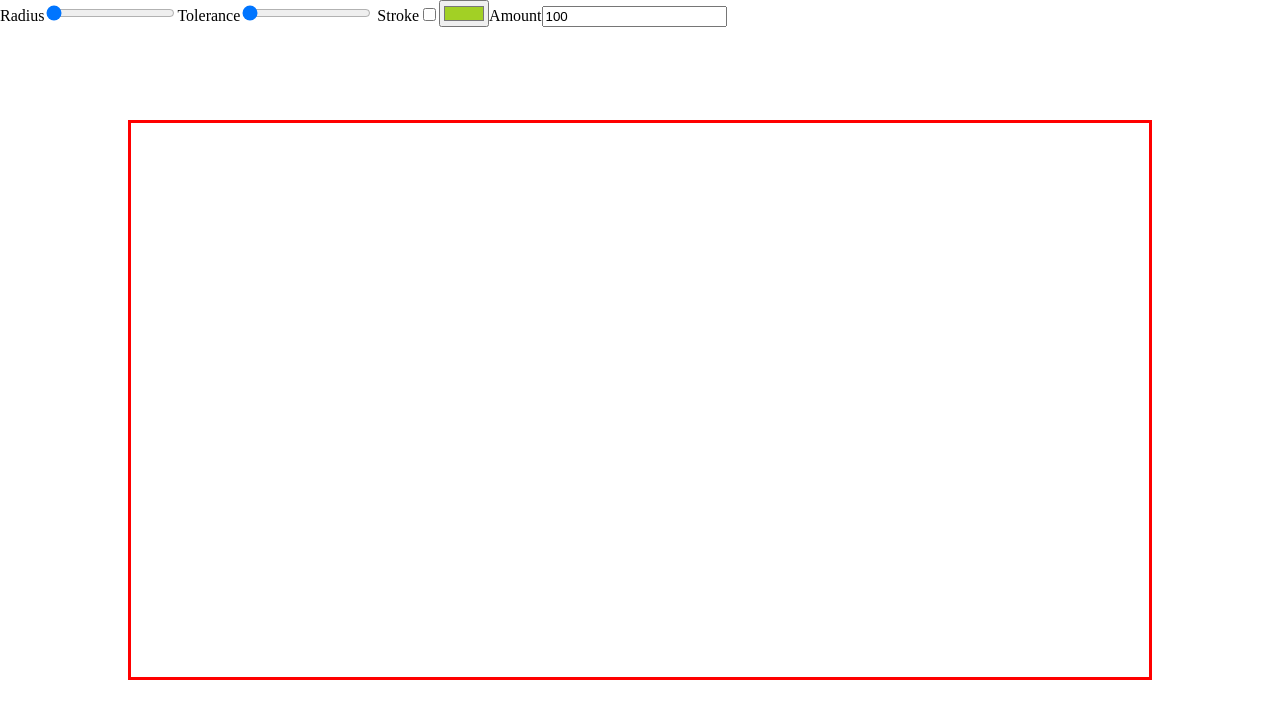
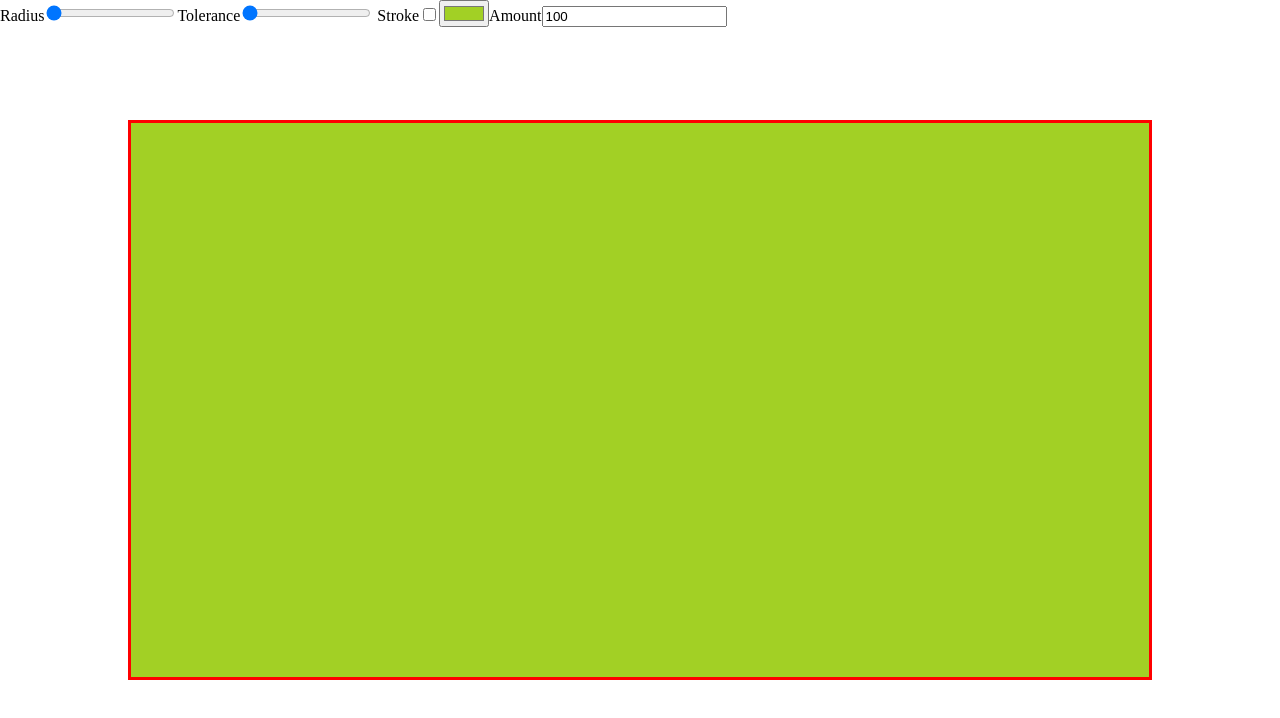
Before and after one commit to SiemDW/Art-Platform, a React (Vite) app: page / in a window 1280 px wide. Shown: the top 718 px of the page. Built offline with nearby package versions, Linux system fonts and the light colour scheme.

Commit message:
addded fitting background color to the artboard

```diff
--- a/src/App.css
+++ b/src/App.css
@@ -1,4 +1,4 @@
-.svg-container{
+.svg-container, .background-rectangle{
   border: red  3px solid;
   display: block;
   margin: 0 auto;
--- a/src/App.jsx
+++ b/src/App.jsx
@@ -257,6 +257,7 @@ setTolerance(tolerance)
       <NumberPicker value={amount} onNumberChange={handleAmount} />
       <Drawing
         circles={circles}
+        backgroundColor={color}
 
 
       />
--- a/src/components/Drawing.jsx
+++ b/src/components/Drawing.jsx
@@ -1,19 +1,19 @@
-const Drawing = ({ circles }) => {
+const Drawing = ({ circles  , backgroundColor }) => {
+
+  console.log(backgroundColor);
 
 
   return (
     <svg  className="svg-container">
-    <rectangle  className="background-rectangle"  />
+      <rect className="background-rectangle" fill={backgroundColor}  />
       {circles.map((circle, index) => {
-
-
         const pathArray = [
           <path
             d={
               "M" +
               circle.x.toString() +
               " " +
-              (circle.y +  circle.radius).toString() +
+              (circle.y + circle.radius).toString() +
               "A" +
               circle.radius.toString() +
               " " +
@@ -84,8 +84,6 @@ const Drawing = ({ circles }) => {
             stroke=""
           />,
         ];
-        ;
-
         return (
           <g
             transform={
@@ -99,7 +97,6 @@ const Drawing = ({ circles }) => {
             }
             key={index}
           >
-
             <circle
               cx={circle.x}
               cy={circle.y}
@@ -119,7 +116,7 @@ const Drawing = ({ circles }) => {
               cx={circle.x}
               cy={circle.y}
               r={circle.radius}
-              fillOpacity = "0"
+              fillOpacity="0"
               strokeWidth="3"
               stroke={circle.strokeCheck ? circle.strokeColor : ""}
             />
```
